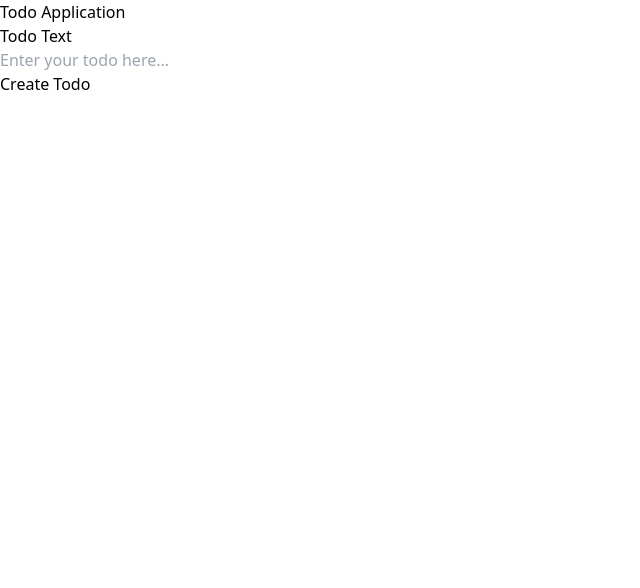
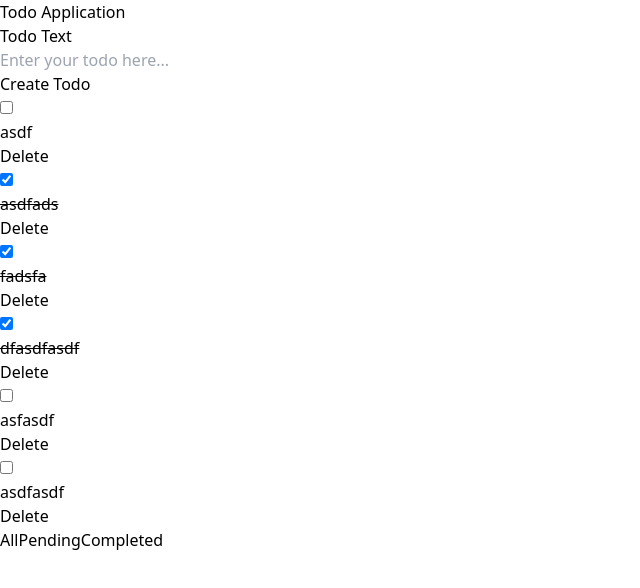
Before and after one commit to special-char/tsc-react-13, a React app: page / in a window 1280 px wide. Shown: the top 588 px of the page, without its empty margins (0-640 px from the left). Built offline with nearby package versions, Linux system fonts and the light colour scheme; data requests are answered from the project's data file; the HTML template or start-up script is replaced by a standard one.

Commit message:
commit code

```diff
--- /dev/null
+++ b/db.json
@@ -0,0 +1,34 @@
+{
+  "todo-list": [
+    {
+      "id": "dbbd",
+      "todoText": "asdf",
+      "isDone": false
+    },
+    {
+      "id": "4b81",
+      "todoText": "asdfads",
+      "isDone": true
+    },
+    {
+      "id": "deb5",
+      "todoText": "fadsfa",
+      "isDone": true
+    },
+    {
+      "id": "fcad",
+      "todoText": "dfasdfasdf",
+      "isDone": true
+    },
+    {
+      "id": "1f16",
+      "todoText": "asfasdf",
+      "isDone": false
+    },
+    {
+      "id": "e441",
+      "todoText": "asdfasdf",
+      "isDone": false
+    }
+  ]
+}
--- a/package.json
+++ b/package.json
@@ -7,7 +7,8 @@
         "test": "echo \"Error: no test specified\" && exit 1",
         "build": "NODE_ENV=development webpack",
         "build:prd": "NODE_ENV=production webpack",
-        "start": "NODE_ENV=development webpack serve"
+        "start": "NODE_ENV=development webpack serve",
+        "server": "json-server db.json"
     },
     "keywords": [
         "js",
@@ -30,6 +31,7 @@
         "eslint-config-prettier": "^9.1.0",
         "globals": "^15.11.0",
         "html-webpack-plugin": "^5.6.2",
+        "json-server": "^1.0.0-beta.3",
         "mini-css-extract-plugin": "^2.9.1",
         "postcss": "^8.4.47",
         "postcss-loader": "^8.1.1",
--- a/src/todo.jsx
+++ b/src/todo.jsx
@@ -6,37 +6,62 @@ export default class Todo extends Component {
     state = {
         todoList: [],
         id: null,
+        filterType: 'all',
     };
 
     todoInputRef = createRef();
     dialogRef = createRef();
 
-    createTodo = (event) => {
+    loadTodoList = async () => {
+        try {
+            const res = await fetch('http://localhost:3000/todo-list');
+            const json = await res.json();
+            this.setState({ todoList: json });
+        } catch (error) {}
+    };
+
+    createTodo = async (event) => {
+        try {
             event.preventDefault();
 
             const todoTextInput = this.todoInputRef.current;
+
+            const res = await fetch('http://localhost:3000/todo-list', {
+                method: 'POST',
+                body: JSON.stringify({
+                    todoText: todoTextInput.value,
+                    isDone: false,
+                }),
+                headers: {
+                    'Content-Type': 'application/json',
+                },
+            });
+
+            const json = await res.json();
 
             this.setState(
                 ({ todoList }) => {
                     const todoText = todoTextInput.value;
                     return {
-                    todoList: [
-                        ...todoList,
-                        { id: new Date().valueOf(), todoText, isDone: false },
-                    ],
+                        todoList: [...todoList, json],
                     };
                 },
                 () => {
                     todoTextInput.value = '';
                 },
             );
+        } catch (error) {}
     };
 
-    deleteTodo = () => {
+    deleteTodo = async () => {
+        try {
+            await fetch(`http://localhost:3000/todo-list/${this.state.id}`, {
+                method: 'DELETE',
+            });
+
             this.setState(
                 ({ todoList, id }) => {
                     const index = todoList.findIndex((x) => x.id === id);
-
                     return {
                         todoList: [
                             ...todoList.slice(0, index),
@@ -49,28 +74,48 @@ export default class Todo extends Component {
                     this.dialogRef.current.close();
                 },
             );
+        } catch (error) {}
     };
 
-    updateTodo = (id) => {
-        this.setState(({ todoList }) => {
-            const index = todoList.findIndex((x) => x.id === id);
+    updateTodo = async (id) => {
+        try {
+            const index = this.state.todoList.findIndex((x) => x.id === id);
+            const res = await fetch(`http://localhost:3000/todo-list/${id}`, {
+                method: 'PUT',
+                body: JSON.stringify({
+                    ...this.state.todoList[index],
+                    isDone: !this.state.todoList[index].isDone,
+                }),
+                headers: {
+                    'Content-Type': 'application/json',
+                },
+            });
+            const json = await res.json();
 
-            return {
+            this.setState({
                 todoList: [
-                    ...todoList.slice(0, index),
-                    { ...todoList[index], isDone: !todoList[index].isDone },
-                    ...todoList.slice(index + 1),
+                    ...this.state.todoList.slice(0, index),
+                    json,
+                    ...this.state.todoList.slice(index + 1),
                 ],
+            });
+        } catch (error) {}
     };
-        });
+
+    changeFilterType = (filterType) => {
+        this.setState({ filterType });
     };
+
+    componentDidMount() {
+        this.loadTodoList();
+    }
 
     render() {
         console.log('log render');
 
-        const { todoList } = this.state;
+        const { todoList, filterType } = this.state;
         return (
-            <main className="flex flex-col items-center">
+            <main className="flex flex-col items-center h-screen">
                 <h1 className="text-4xl font-semibold my-4">
                     Todo Application
                 </h1>
@@ -89,8 +134,19 @@ export default class Todo extends Component {
                     />
                     <Button className="rounded-l-none">Create Todo</Button>
                 </form>
-                <ul className="w-full">
-                    {todoList.map((item) => {
+                <ul className="w-full flex-1 scroll-auto">
+                    {todoList
+                        .filter((item) => {
+                            switch (filterType) {
+                                case 'completed':
+                                    return item.isDone === true;
+                                case 'pending':
+                                    return item.isDone === false;
+                                default:
+                                    return true;
+                            }
+                        })
+                        .map((item) => {
                             return (
                                 <li
                                     key={item.id}
@@ -99,7 +155,9 @@ export default class Todo extends Component {
                                     <input
                                         type="checkbox"
                                         checked={item.isDone}
-                                    onChange={() => this.updateTodo(item.id)}
+                                        onChange={() =>
+                                            this.updateTodo(item.id)
+                                        }
                                     />
                                     <p
                                         className="flex-1"
@@ -123,6 +181,26 @@ export default class Todo extends Component {
                             );
                         })}
                 </ul>
+                <div className="flex w-full">
+                    <Button
+                        className="flex-1 rounded-none"
+                        onClick={() => this.changeFilterType('all')}
+                    >
+                        All
+                    </Button>
+                    <Button
+                        className="flex-1 rounded-none"
+                        onClick={() => this.changeFilterType('pending')}
+                    >
+                        Pending
+                    </Button>
+                    <Button
+                        className="flex-1 rounded-none"
+                        onClick={() => this.changeFilterType('completed')}
+                    >
+                        Completed
+                    </Button>
+                </div>
                 <dialog
                     ref={this.dialogRef}
                     className="p-4 rounded-md shadow-md backdrop:bg-black/30"
```
Also changed, not shown: 1 other file (tests, documents, lock files or other folders). Lines whose indentation alone changed are shown as unchanged.
